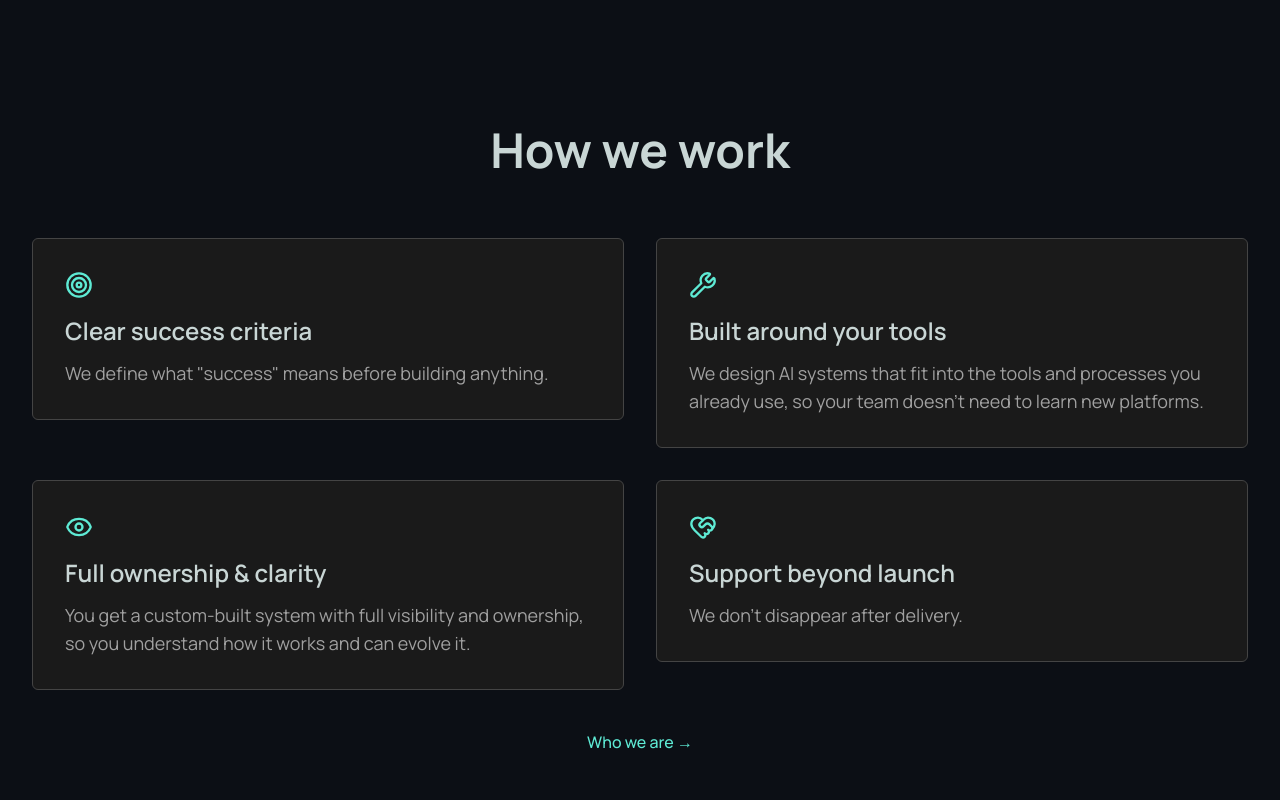
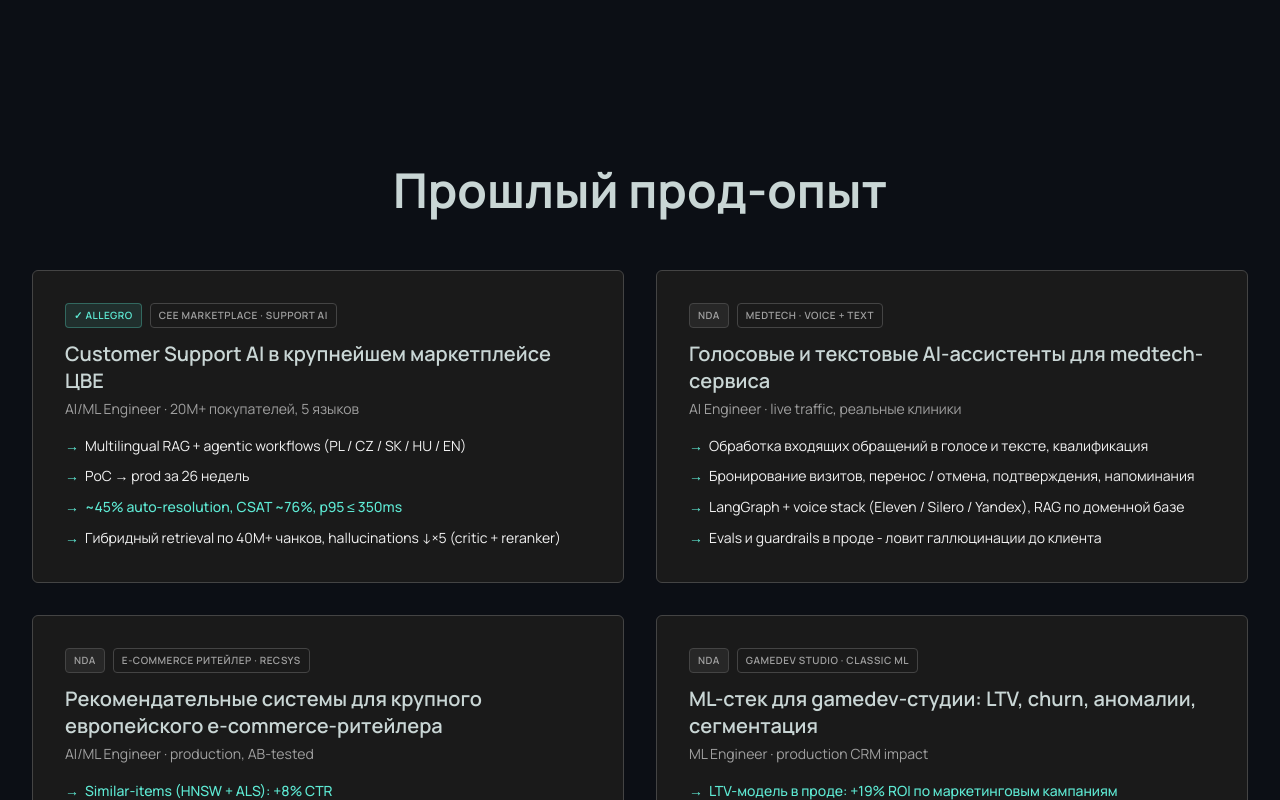
Before and after one commit to apovalov/vorklab, a Next.js app: page / in a window 1280 px wide. Shown: the part 2540-3340 px from the top of the page. Built offline with nearby package versions, Linux system fonts and the light colour scheme.

Commit message:
refactor(page): drop HowWeWork, finalize 7-section composition

```diff
--- a/app/page.tsx
+++ b/app/page.tsx
@@ -2,7 +2,6 @@ import { Navbar } from "@/components/landing/Navbar";
 import { Hero } from "@/components/landing/Hero";
 import { Solutions } from "@/components/landing/Solutions";
 import { AutomateBlock } from "@/components/landing/AutomateBlock";
-import { HowWeWork } from "@/components/landing/HowWeWork";
 import { Cases } from "@/components/landing/Cases";
 import { About } from "@/components/landing/About";
 import { Cta } from "@/components/landing/Cta";
@@ -16,7 +15,6 @@ export default function Home() {
         <Hero />
         <Solutions />
         <AutomateBlock />
-        <HowWeWork />
         <Cases />
         <About />
         <Cta />
--- a/components/landing/HowWeWork.tsx
+++ /dev/null
@@ -1,58 +0,0 @@
-import Link from "next/link";
-import { Target, Wrench, Eye, HeartHandshake } from "lucide-react";
-import { RevealOnScroll } from "@/components/ui/RevealOnScroll";
-
-const steps = [
-  {
-    icon: Target,
-    title: "Clear success criteria",
-    description: 'We define what "success" means before building anything.',
-  },
-  {
-    icon: Wrench,
-    title: "Built around your tools",
-    description: "We design AI systems that fit into the tools and processes you already use, so your team doesn't need to learn new platforms.",
-  },
-  {
-    icon: Eye,
-    title: "Full ownership & clarity",
-    description: "You get a custom-built system with full visibility and ownership, so you understand how it works and can evolve it.",
-  },
-  {
-    icon: HeartHandshake,
-    title: "Support beyond launch",
-    description: "We don't disappear after delivery.",
-  },
-] as const;
-
-export function HowWeWork() {
-  return (
-    <section id="why-us" className="bg-[var(--base-bg)] relative py-16 md:py-20">
-      <div className="max-w-7xl mx-auto px-4 sm:px-6 lg:px-8">
-        <RevealOnScroll>
-          <h2 className="text-3xl md:text-5xl font-bold text-[var(--heading-text)] hover:brightness-125 transition-all duration-300 text-center mb-8 md:mb-16">
-            How we work
-          </h2>
-        </RevealOnScroll>
-        <div className="grid grid-cols-1 md:grid-cols-2 gap-6 md:gap-8">
-          {steps.map((step) => (
-            <RevealOnScroll key={step.title}>
-              <div className="bg-[var(--vorklab-card-bg)] border border-[var(--vorklab-card-border)] rounded-[var(--border-radius-main)] p-6 md:p-8 hover:brightness-125 transition-all duration-300">
-                <step.icon className="text-[var(--vorklab-accent)] mb-4" size={28} />
-                <h3 className="text-xl md:text-2xl font-semibold text-[var(--heading-text)] mb-3">{step.title}</h3>
-                <p className="text-[var(--light-text)] text-base md:text-lg">{step.description}</p>
-              </div>
-            </RevealOnScroll>
-          ))}
-        </div>
-        <RevealOnScroll>
-          <div className="text-center mt-10">
-            <Link href="/about" className="text-[var(--vorklab-accent)] hover:brightness-125 transition-all duration-300 text-base font-medium">
-              Who we are →
-            </Link>
-          </div>
-        </RevealOnScroll>
-      </div>
-    </section>
-  );
-}
```
